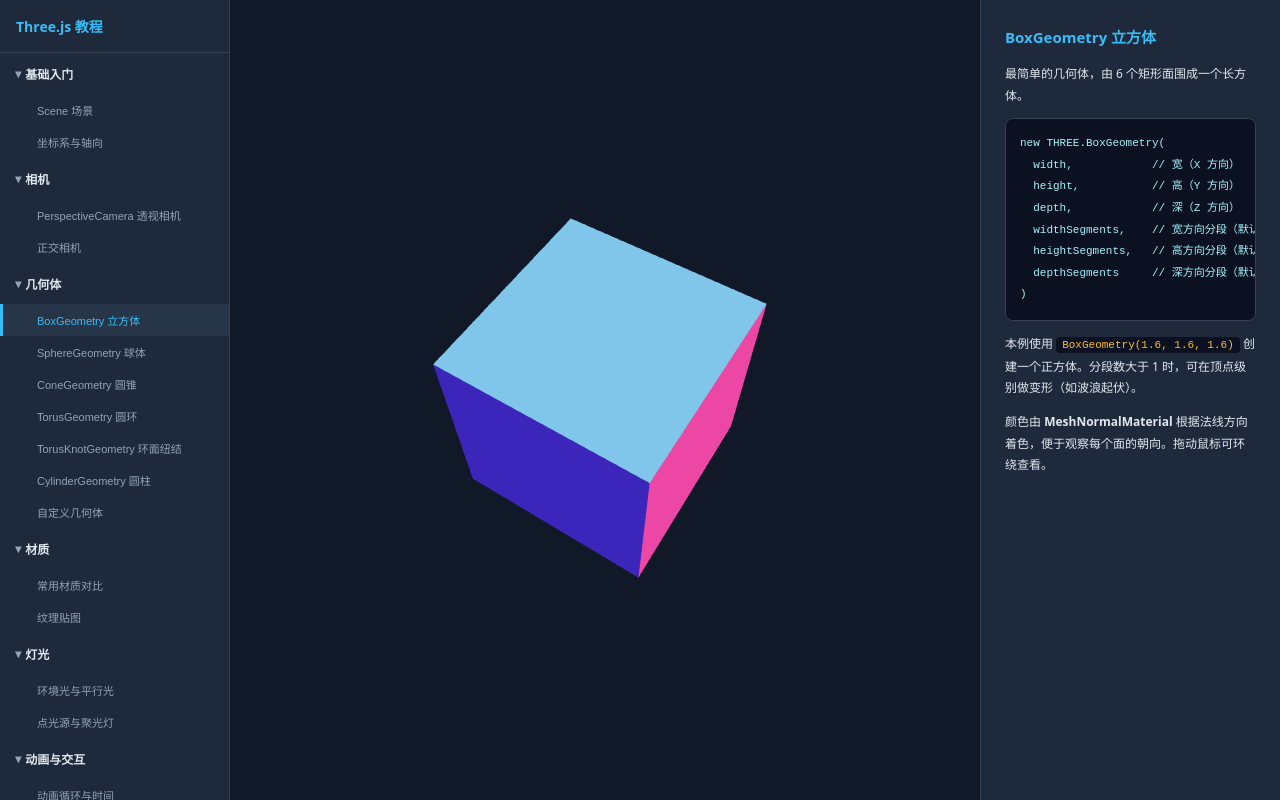
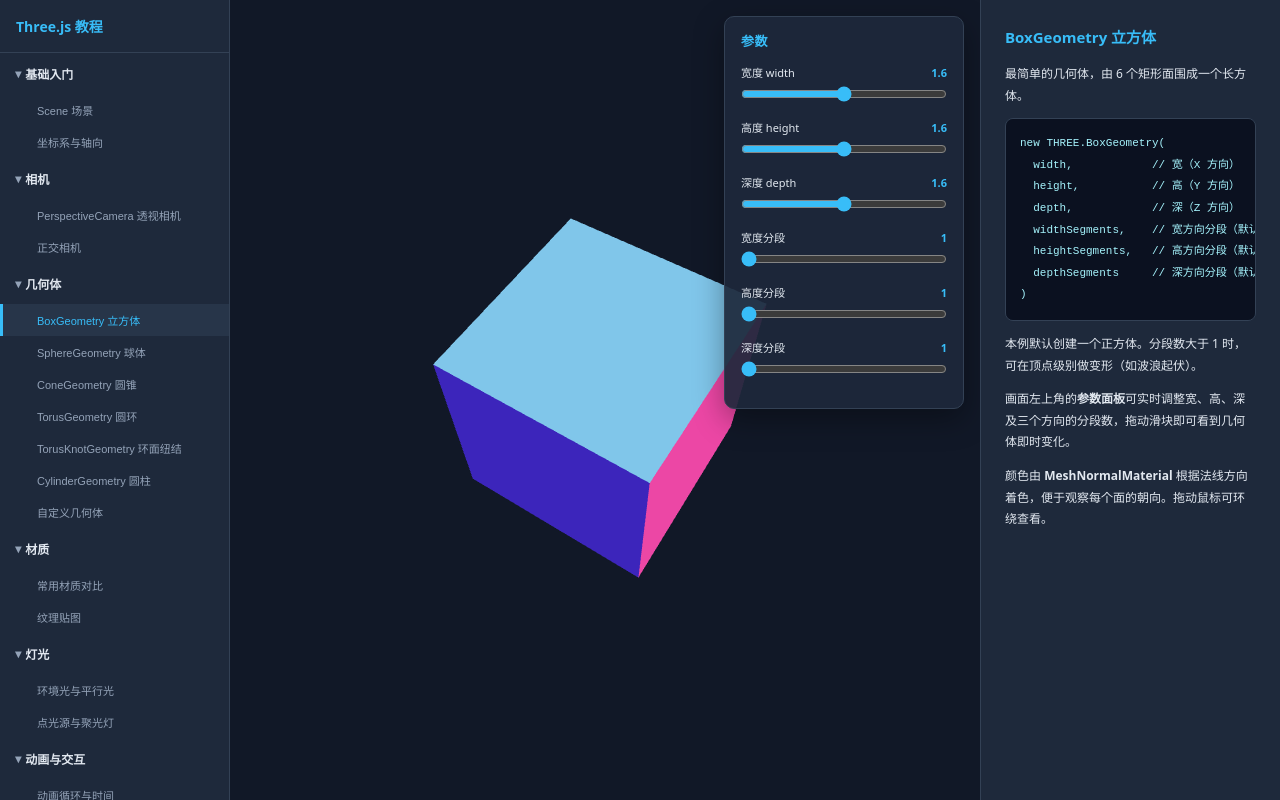
Before and after one commit to Xwoder/ThreejsTutorial, a website built with Vite: page index.html in a window 1280 px wide. Both pictures are taken after a click on the button "BoxGeometry 立方体". Built offline with nearby package versions, Linux system fonts and the light colour scheme.

Commit message:
feat(geometry): 添加参数调节面板支持实时交互

```diff
--- a/src/lessons/geometry/builtinGeometries.ts
+++ b/src/lessons/geometry/builtinGeometries.ts
@@ -3,14 +3,69 @@ import { OrbitControls } from 'three/examples/jsm/controls/OrbitControls.js';
 import type { Lesson } from '../types';
 import { createContext, makeCleanup } from '../helper';
 
+interface ParamSlider {
+  key: string;
+  label: string;
+  min: number;
+  max: number;
+  step: number;
+  value: number;
+}
+
 interface GeometryLessonOptions {
   id: string;
   title: string;
   description: string;
-  createGeometry: () => THREE.BufferGeometry;
+  createGeometry: (params: Record<string, number>) => THREE.BufferGeometry;
+  params?: Record<string, number>;
+  controls?: ParamSlider[];
   cameraPos?: [number, number, number];
   /** 旋转速度倍率 */
   spin?: number;
+}
+
+/** 在画布左上角构建参数调节面板，onChange 返回最新参数 */
+function buildParamPanel(
+  container: HTMLElement,
+  controls: ParamSlider[],
+  params: Record<string, number>,
+  onChange: (key: string, value: number) => void,
+): HTMLElement {
+  const panel = document.createElement('div');
+  panel.className = 'param-panel';
+  panel.innerHTML = `<div class="param-panel-title">参数</div>`;
+
+  controls.forEach((c) => {
+    const row = document.createElement('div');
+    row.className = 'param-row';
+
+    const header = document.createElement('div');
+    header.className = 'param-header';
+    const label = document.createElement('span');
+    label.textContent = c.label;
+    const valueEl = document.createElement('span');
+    valueEl.className = 'param-value';
+    valueEl.textContent = String(params[c.key]);
+    header.append(label, valueEl);
+
+    const input = document.createElement('input');
+    input.type = 'range';
+    input.min = String(c.min);
+    input.max = String(c.max);
+    input.step = String(c.step);
+    input.value = String(params[c.key]);
+    input.addEventListener('input', () => {
+      const v = Number(input.value);
+      valueEl.textContent = String(v);
+      onChange(c.key, v);
+    });
+
+    row.append(header, input);
+    panel.appendChild(row);
+  });
+
+  container.appendChild(panel);
+  return panel;
 }
 
 /** 用 MeshNormalMaterial 单独展示一种几何体，可环绕查看 */
@@ -20,6 +75,8 @@ function makeGeometryLesson(opts: GeometryLessonOptions): Lesson {
     title,
     description,
     createGeometry,
+    params: initialParams = {},
+    controls = [],
     cameraPos = [0, 1.5, 5],
     spin = 1,
   } = opts;
@@ -40,28 +97,41 @@ function makeGeometryLesson(opts: GeometryLessonOptions): Lesson {
       });
 
       const material = new THREE.MeshNormalMaterial();
-      const geometry = createGeometry();
+      let params = { ...initialParams };
+      let geometry = createGeometry(params);
       const mesh = new THREE.Mesh(geometry, material);
       ctx.scene.add(mesh);
 
-      const controls = new OrbitControls(camera, ctx.renderer.domElement);
-      controls.enableDamping = true;
+      const orbit = new OrbitControls(camera, ctx.renderer.domElement);
+      orbit.enableDamping = true;
+
+      let panel: HTMLElement | null = null;
+      if (controls.length) {
+        panel = buildParamPanel(container, controls, params, (key, value) => {
+          params = { ...params, [key]: value };
+          const next = createGeometry(params);
+          mesh.geometry = next;
+          geometry.dispose();
+          geometry = next;
+        });
+      }
 
       let raf = 0;
       const loop = () => {
         raf = requestAnimationFrame(loop);
         mesh.rotation.x += 0.004 * spin;
         mesh.rotation.y += 0.006 * spin;
-        controls.update();
+        orbit.update();
         ctx.renderer.render(ctx.scene, camera);
       };
       loop();
 
       return makeCleanup(ctx, () => {
         cancelAnimationFrame(raf);
-        controls.dispose();
+        orbit.dispose();
         geometry.dispose();
         material.dispose();
+        panel?.remove();
       });
     },
   };
@@ -78,7 +148,8 @@ const boxDescription = `
   heightSegments,   // 高方向分段（默认 1）
   depthSegments     // 深方向分段（默认 1）
 )</code></pre>
-  <p>本例使用 <code>BoxGeometry(1.6, 1.6, 1.6)</code> 创建一个正方体。分段数大于 1 时，可在顶点级别做变形（如波浪起伏）。</p>
+  <p>本例默认创建一个正方体。分段数大于 1 时，可在顶点级别做变形（如波浪起伏）。</p>
+  <p>画面左上角的<b>参数面板</b>可实时调整宽、高、深及三个方向的分段数，拖动滑块即可看到几何体即时变化。</p>
   <p>颜色由 <b>MeshNormalMaterial</b> 根据法线方向着色，便于观察每个面的朝向。拖动鼠标可环绕查看。</p>
 `;
 
@@ -156,7 +227,31 @@ export const builtinGeometries: Lesson[] = [
     id: 'box-geometry',
     title: 'BoxGeometry 立方体',
     description: boxDescription,
-    createGeometry: () => new THREE.BoxGeometry(1.6, 1.6, 1.6),
+    createGeometry: (p) =>
+      new THREE.BoxGeometry(
+        p.width,
+        p.height,
+        p.depth,
+        p.widthSegments,
+        p.heightSegments,
+        p.depthSegments,
+      ),
+    params: {
+      width: 1.6,
+      height: 1.6,
+      depth: 1.6,
+      widthSegments: 1,
+      heightSegments: 1,
+      depthSegments: 1,
+    },
+    controls: [
+      { key: 'width', label: '宽度 width', min: 0.2, max: 3, step: 0.1, value: 1.6 },
+      { key: 'height', label: '高度 height', min: 0.2, max: 3, step: 0.1, value: 1.6 },
+      { key: 'depth', label: '深度 depth', min: 0.2, max: 3, step: 0.1, value: 1.6 },
+      { key: 'widthSegments', label: '宽度分段', min: 1, max: 10, step: 1, value: 1 },
+      { key: 'heightSegments', label: '高度分段', min: 1, max: 10, step: 1, value: 1 },
+      { key: 'depthSegments', label: '深度分段', min: 1, max: 10, step: 1, value: 1 },
+    ],
     cameraPos: [0, 1.6, 5],
   }),
   makeGeometryLesson({
--- a/src/style.css
+++ b/src/style.css
@@ -229,6 +229,55 @@ body {
   background: #7dd3fc;
 }
 
+/* 几何体参数面板 */
+.param-panel {
+  position: absolute;
+  top: 16px;
+  right: 16px;
+  width: 240px;
+  max-height: calc(100% - 32px);
+  overflow-y: auto;
+  padding: 14px 16px;
+  background: rgba(30, 41, 59, 0.92);
+  border: 1px solid #334155;
+  border-radius: 10px;
+  box-shadow: 0 10px 30px rgba(0, 0, 0, 0.35);
+  color: #e2e8f0;
+  font-size: 11px;
+}
+
+.param-panel-title {
+  font-size: 13px;
+  font-weight: 700;
+  color: #38bdf8;
+  margin-bottom: 14px;
+  letter-spacing: 0.5px;
+}
+
+.param-row {
+  margin-bottom: 14px;
+}
+
+.param-header {
+  display: flex;
+  justify-content: space-between;
+  align-items: center;
+  margin-bottom: 6px;
+  font-weight: 500;
+}
+
+.param-value {
+  color: #38bdf8;
+  font-weight: 600;
+  font-variant-numeric: tabular-nums;
+}
+
+.param-row input[type='range'] {
+  width: 100%;
+  accent-color: #38bdf8;
+  cursor: pointer;
+}
+
 /* 右侧说明栏 */
 .doc-panel {
   background: var(--panel);
```
